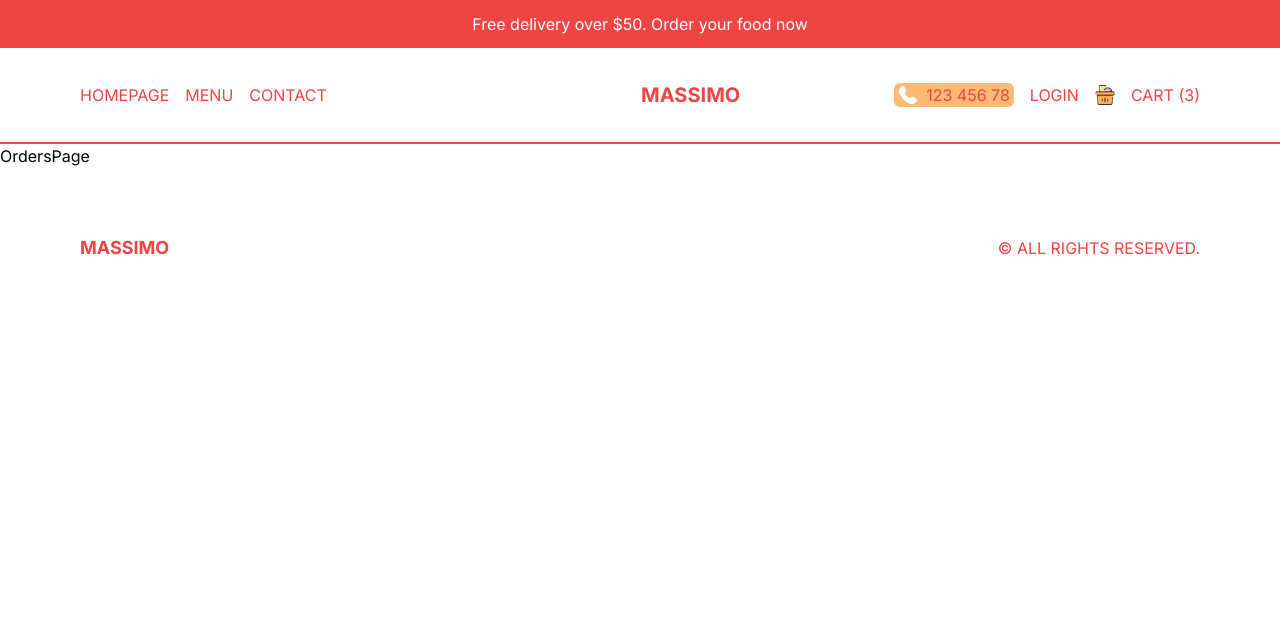
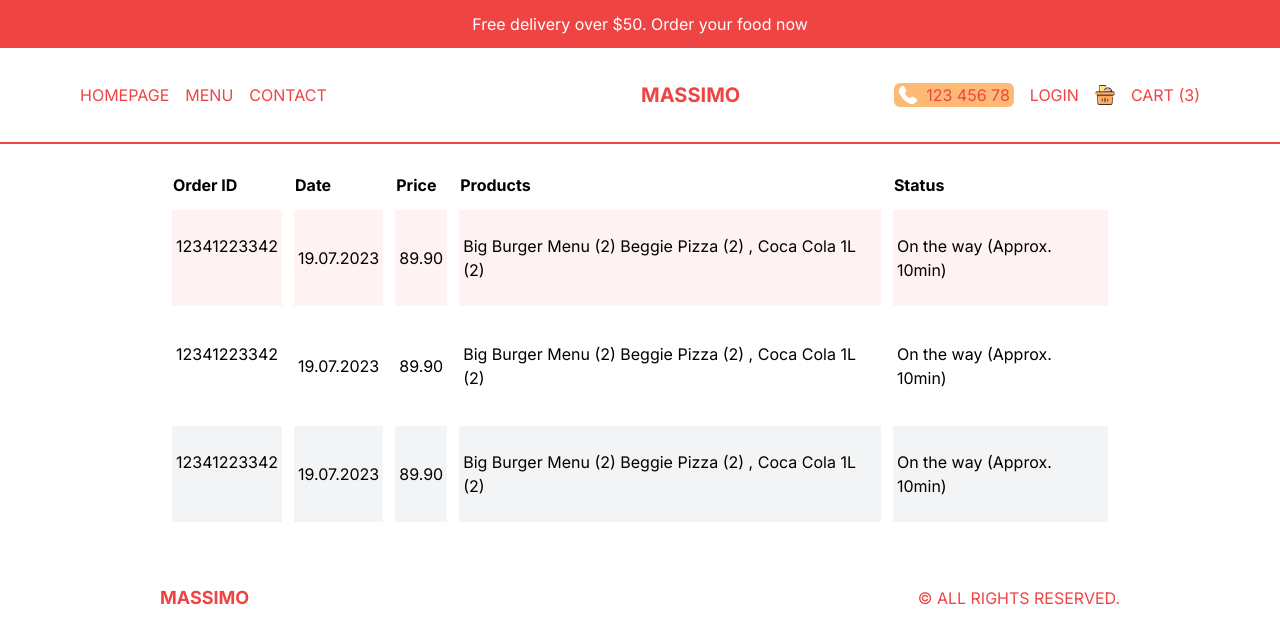
Before and after one commit to caarlosdamian/restaurant, a Next.js app: page /orders in a window 1280 px wide. Shown: the top 644 px of the page. Built offline with nearby package versions, Linux system fonts and the light colour scheme.

Commit message:
feat(app): finished front end app

```diff
--- a/src/app/components/Footer.tsx
+++ b/src/app/components/Footer.tsx
@@ -3,7 +3,7 @@ import React from 'react';
 
 const Footer = () => {
   return (
-    <footer className="h-12 md:h-24 p-4 lg:p-20 xl:0:40 text-red-500 flex items-center justify-between">
+    <footer className="h-12 md:h-24 p-4 lg:px-20 xl:px-40 text-red-500 flex items-center justify-between">
       <Link href="/" className="font-bold text-lg">
         MASSIMO
       </Link>
--- a/src/app/login/page.tsx
+++ b/src/app/login/page.tsx
@@ -1,9 +1,47 @@
-import React from 'react'
+import Image from "next/image";
+import Link from "next/link";
+import React from "react";
 
 const LoginPage = () => {
   return (
-    <div>LoginPage</div>
-  )
-}
+    <div className="p-4 h-[calc(100vh-6rem)] md:h-[calc(100vh-9rem)] flex items-center justify-center">
+      {/* BOX */}
+      <div className=" h-full shadow-2xl rounded-md flex flex-col md:flex-row md:h-[70%] md:w-full lg:w-[60%] 2xl:w-1/2">
+        {/* IMAGE CONTAINER */}
+        <div className="relative h-1/3 w-full md:h-full md:w-1/2">
+          <Image src="/loginBg.png" alt="" fill className="object-cover"/>
+        </div>
+        {/* FORM CONTAINER */}
+        <div className="p-10 flex flex-col gap-8 md:w-1/2">
+          <h1 className="font-bold text-xl xl:text-3xl">Welcome</h1>
+          <p>Log into your account or create a new one using social buttons</p>
+          <button className="flex gap-4 p-4 ring-1 ring-orange-100 rounded-md">
+            <Image
+              src="/google.png"
+              alt=""
+              width={20}
+              height={20}
+              className="object-contain"
+            />
+            <span>Sign in with Google</span>
+          </button>
+          <button className="flex gap-4 p-4 ring-1 ring-blue-100 rounded-md">
+            <Image
+              src="/facebook.png"
+              alt=""
+              width={20}
+              height={20}
+              className="object-contain"
+            />
+            <span>Sign in with Facebook</span>
+          </button>
+          <p className="text-sm">
+            Have a problem?<Link className="underline" href="/"> Contact us</Link>
+          </p>
+        </div>
+      </div>
+    </div>
+  );
+};
 
-export default LoginPage
+export default LoginPage;
--- a/src/app/orders/page.tsx
+++ b/src/app/orders/page.tsx
@@ -1,9 +1,50 @@
-import React from 'react'
+import React from 'react';
 
 const OrdersPage = () => {
   return (
-    <div>OrdersPage</div>
-  )
-}
+    <div className="p-4 lg:px-20 xl:px-40">
+      <table className="w-full border-separate border-spacing-3">
+        <thead>
+          <tr className="text-left">
+            <th className="hidden md:block">Order ID</th>
+            <th>Date</th>
+            <th>Price</th>
+            <th className="hidden md:block">Products</th>
+            <th>Status</th>
+          </tr>
+        </thead>
+        <tbody>
+          <tr className="text-sm md:text-base  bg-red-50">
+            <td className="hidden md:block py-6 px-1">12341223342</td>
+            <td className="py-6 px-1">19.07.2023</td>
+            <td className="py-6 px-1">89.90</td>
+            <td className="hidden md:block py-6 px-1">
+              Big Burger Menu (2) Beggie Pizza (2) , Coca Cola 1L (2)
+            </td>
+            <td className="py-6 px-1">On the way (Approx. 10min)</td>
+          </tr>
+          <tr className="text-sm md:text-base odd:bg-gray-100">
+            <td className="hidden md:block py-6 px-1">12341223342</td>
+            <td className="py-6 px-1">19.07.2023</td>
+            <td className="py-6 px-1">89.90</td>
+            <td className="hidden md:block py-6 px-1">
+              Big Burger Menu (2) Beggie Pizza (2) , Coca Cola 1L (2)
+            </td>
+            <td className="py-6 px-1">On the way (Approx. 10min)</td>
+          </tr>
+          <tr className="text-sm md:text-base odd:bg-gray-100">
+            <td className="hidden md:block py-6 px-1">12341223342</td>
+            <td className="py-6 px-1">19.07.2023</td>
+            <td className="py-6 px-1">89.90</td>
+            <td className="hidden md:block py-6 px-1">
+              Big Burger Menu (2) Beggie Pizza (2) , Coca Cola 1L (2)
+            </td>
+            <td className="py-6 px-1">On the way (Approx. 10min)</td>
+          </tr>
+        </tbody>
+      </table>
+    </div>
+  );
+};
 
-export default OrdersPage
+export default OrdersPage;
```
